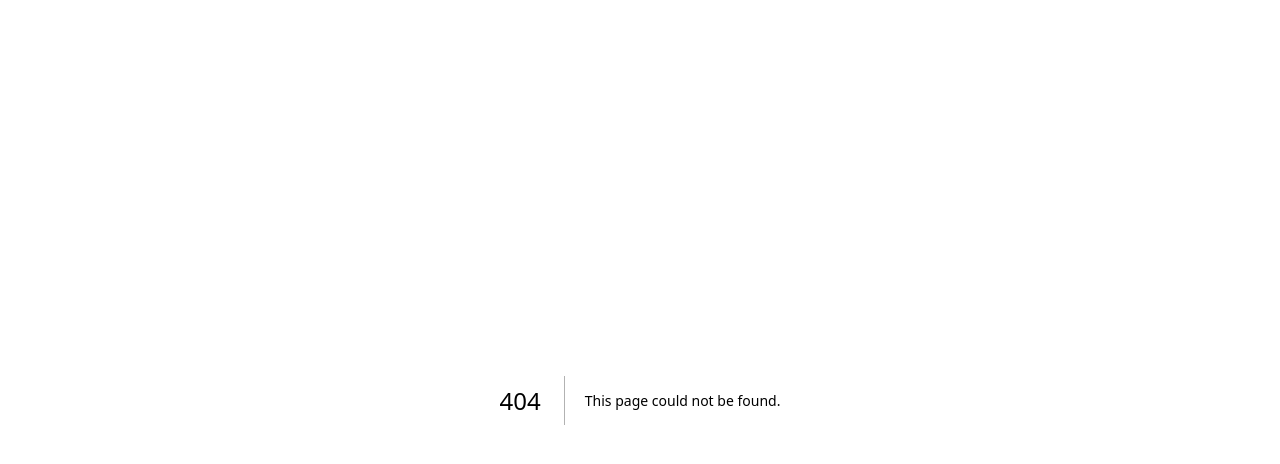
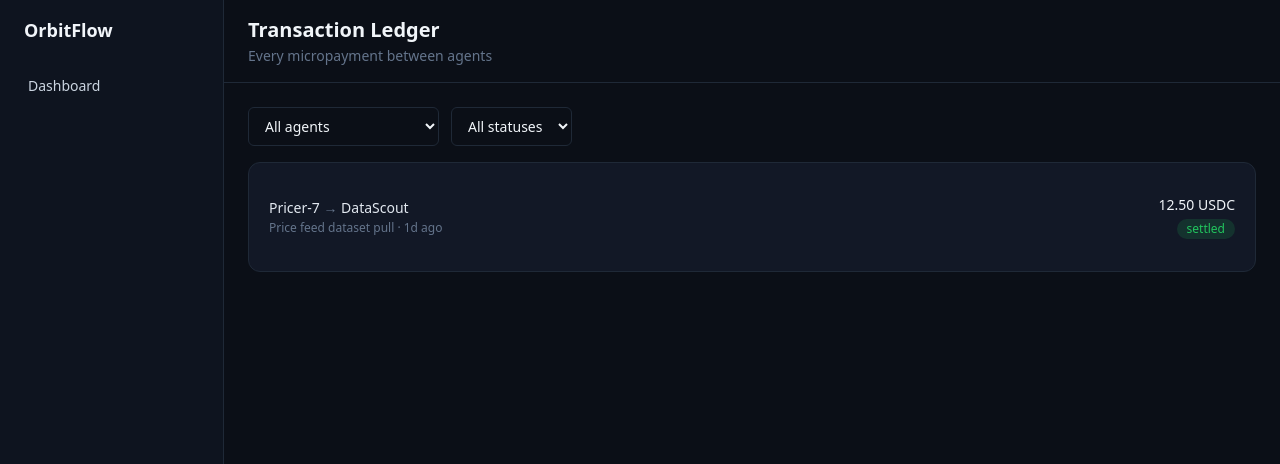
Before and after one commit to OrbitFlow-AI/Frontend, a Next.js app: page /dashboard/ledger in a window 1280 px wide. Before the commit this address had no page. Shown: the top 464 px of the page. Built offline with nearby package versions, Linux system fonts and the light colour scheme.

Commit message:
feat: add filterable Transaction Ledger route

```diff
--- /dev/null
+++ b/app/dashboard/ledger/page.tsx
@@ -0,0 +1,51 @@
+// Ledger route: the full, filterable feed of every micropayment between agents.
+"use client";
+
+import { useMemo, useState } from "react";
+import type { TransactionStatus } from "@/types/domain";
+import { Topbar } from "@/components/layout/Topbar";
+import { Card } from "@/components/ui/Card";
+import { LedgerFilters } from "@/components/transactions/LedgerFilters";
+import { TransactionRow } from "@/components/transactions/TransactionRow";
+import { useAgentContext } from "@/lib/context/AgentContext";
+
+export default function LedgerPage() {
+  const { agents, transactions, isLoading } = useAgentContext();
+  const [agentFilter, setAgentFilter] = useState("all");
+  const [statusFilter, setStatusFilter] = useState<TransactionStatus | "all">("all");
+
+  const agentsById = useMemo(() => Object.fromEntries(agents.map((a) => [a.id, a])), [agents]);
+
+  const filtered = transactions.filter((tx) => {
+    const matchesAgent =
+      agentFilter === "all" || tx.fromAgentId === agentFilter || tx.toAgentId === agentFilter;
+    const matchesStatus = statusFilter === "all" || tx.status === statusFilter;
+    return matchesAgent && matchesStatus;
+  });
+
+  return (
+    <>
+      <Topbar title="Transaction Ledger" subtitle="Every micropayment between agents" />
+      <main className="p-6">
+        <LedgerFilters
+          agents={agents}
+          agentFilter={agentFilter}
+          statusFilter={statusFilter}
+          onAgentFilterChange={setAgentFilter}
+          onStatusFilterChange={setStatusFilter}
+        />
+        <Card>
+          {isLoading ? (
+            <p className="text-sm text-muted">Loading transactions…</p>
+          ) : filtered.length === 0 ? (
+            <p className="text-sm text-muted">No transactions match these filters.</p>
+          ) : (
+            filtered.map((tx) => (
+              <TransactionRow key={tx.id} transaction={tx} agentsById={agentsById} />
+            ))
+          )}
+        </Card>
+      </main>
+    </>
+  );
+}
```
